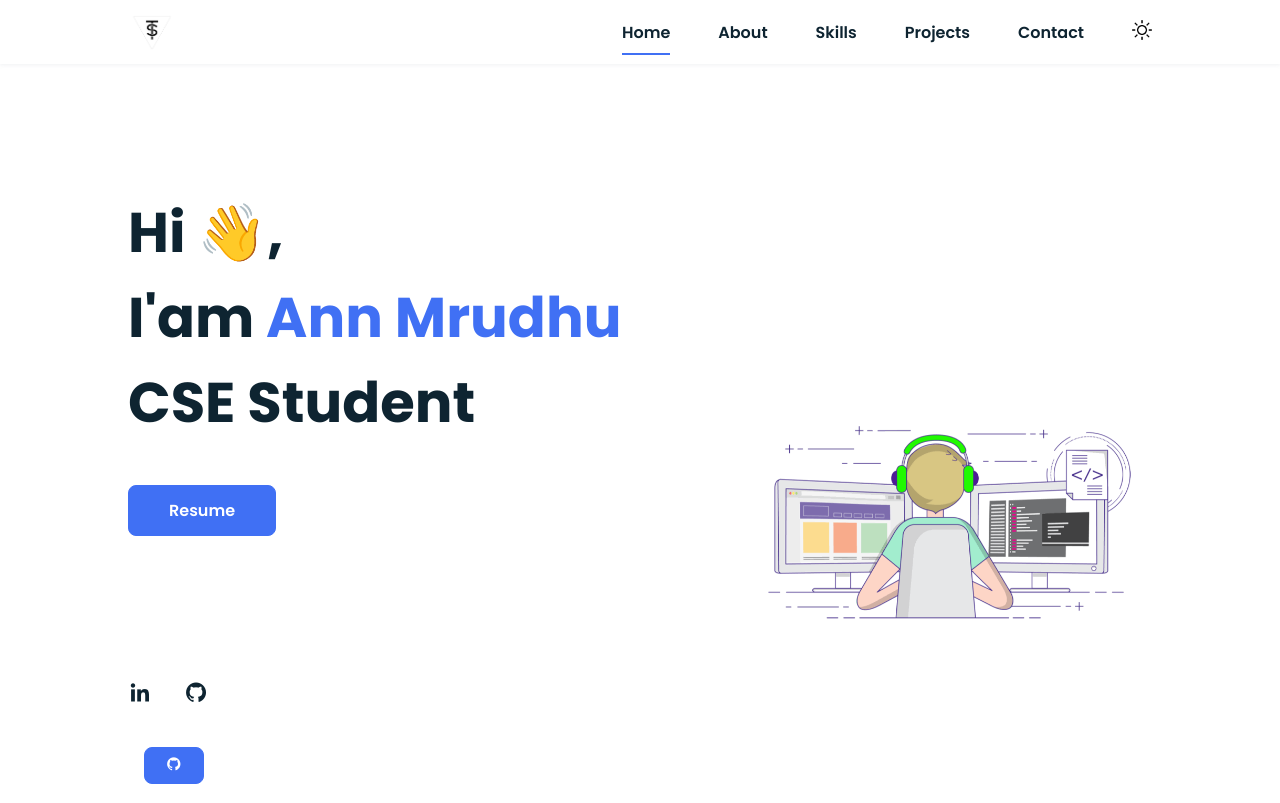
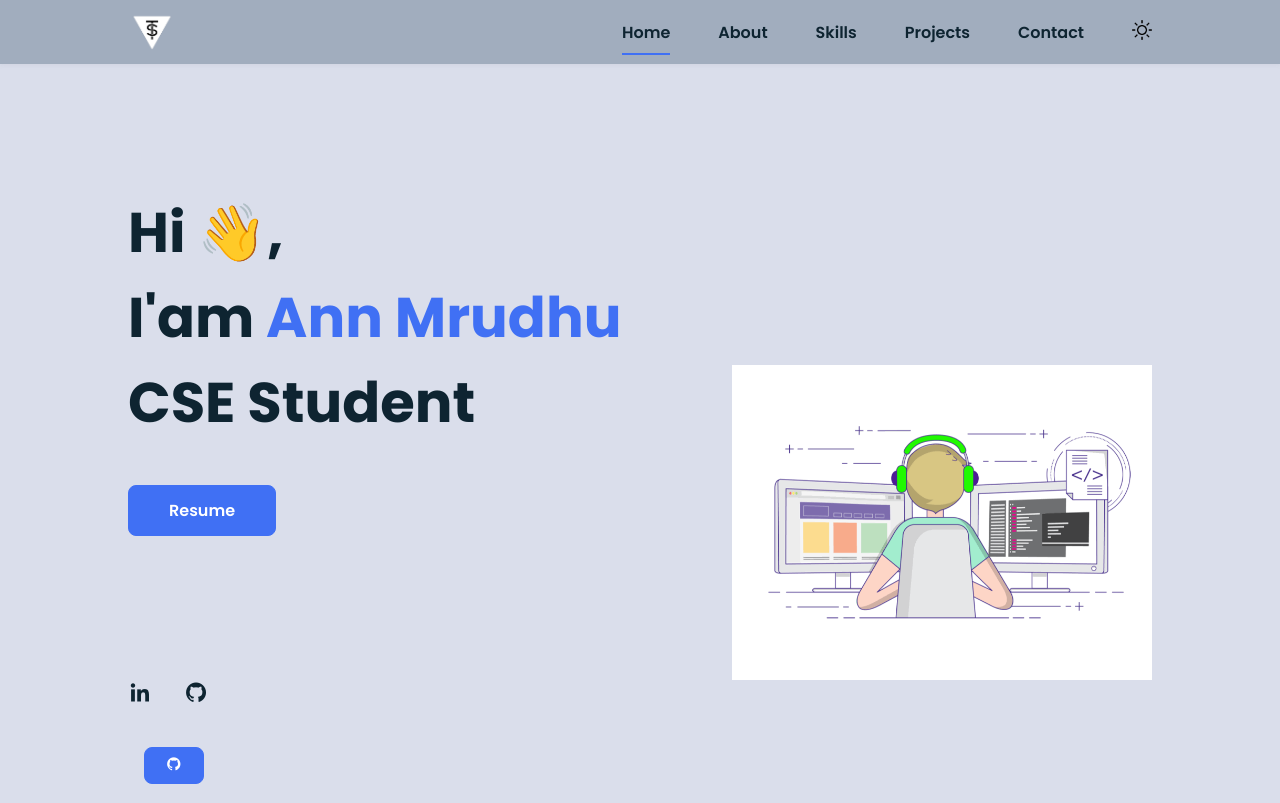
Before and after one commit to AnnMrudhu2002/Personal-Portfolio, a plain HTML site: page index.html in a window 1280 px wide. Shown: the top 803 px of the page. Drawn offline with nearby package versions, Linux system fonts and the light colour scheme.

Commit message:
Update styles.css

```diff
--- a/assets/css/styles.css
+++ b/assets/css/styles.css
@@ -56,7 +56,7 @@ html {
   scroll-behavior: smooth;
 }
 body {
-  background-color: white;
+  background-color: rgb(218, 222, 235);;
   margin: var(--header-height) 0 0 0;
   font-family: var(--body-font);
   font-size: var(--normal-font-size);
@@ -140,7 +140,7 @@ img {
   top: 0;
   left: 0;
   z-index: var(--z-fixed);
-  background-color: #fff;
+  background-color: #a1adbe;
   box-shadow: 0 1px 4px rgba(146, 161, 176, 0.15);
 }
 
```
